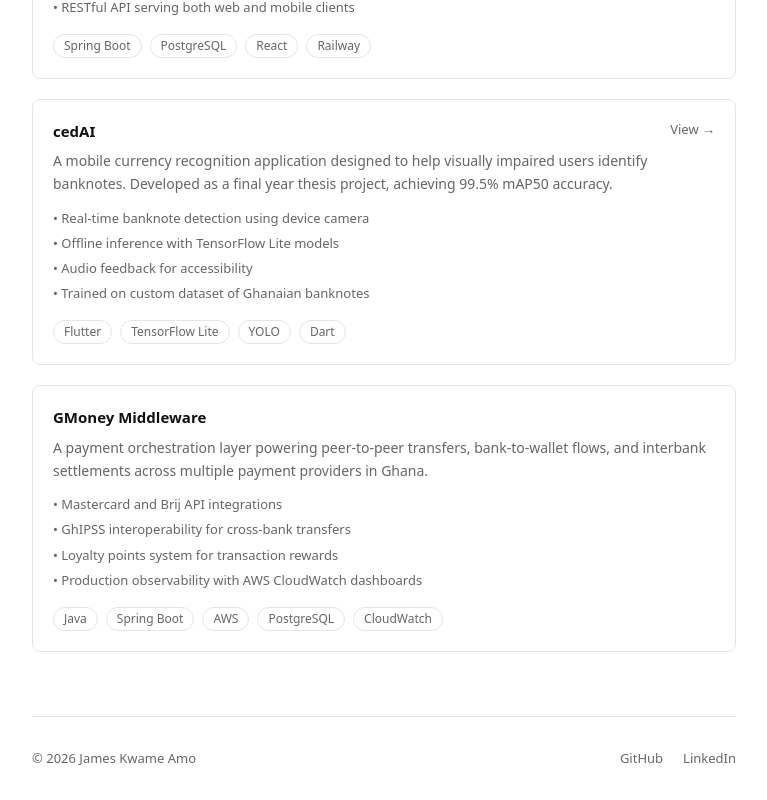
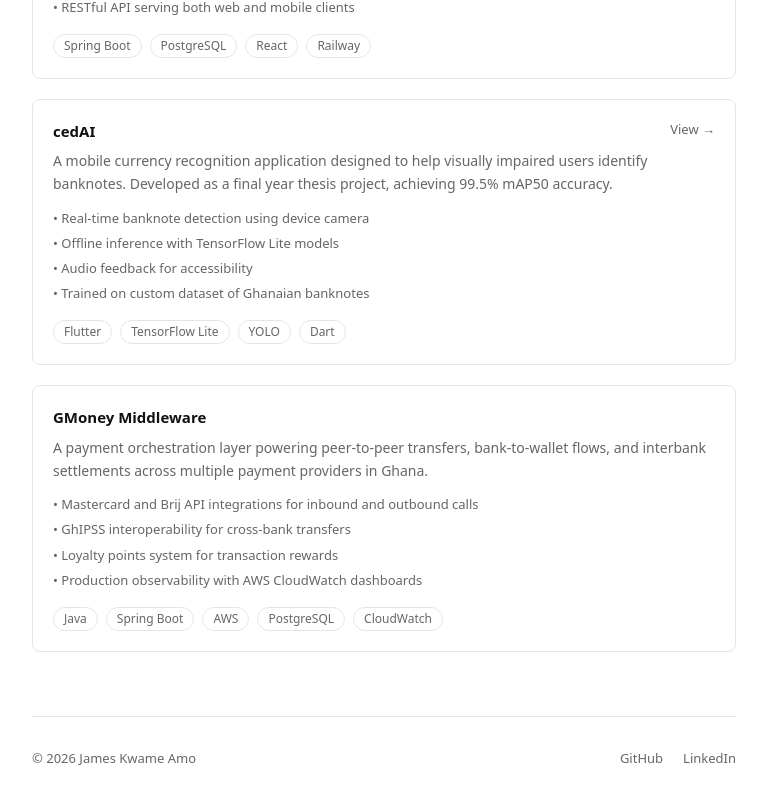
Before and after one commit to Amo95/kwameamo, a Next.js app: page /projects in a window 1280 px wide. Shown: the part 1029-1829 px from the top of the page, without its empty margins (256-1023 px from the left). Built offline with nearby package versions, Linux system fonts and the light colour scheme.

Commit message:
update projects page

```diff
--- a/src/app/projects/page.tsx
+++ b/src/app/projects/page.tsx
@@ -51,7 +51,7 @@ const projects = [
       "State machine workflows for multi-step verification processes",
       "RESTful API serving both web and mobile clients",
     ],
-    link: "https://github.com/amo95",
+    link: "https://anyigba.co",
   },
   {
     title: "cedAI",
@@ -64,7 +64,7 @@ const projects = [
       "Audio feedback for accessibility",
       "Trained on custom dataset of Ghanaian banknotes",
     ],
-    link: "https://github.com/amo95",
+    link: "https://github.com/cedai-gh/MOBILE-DEV",
   },
   {
     title: "GMoney Middleware",
@@ -72,7 +72,7 @@ const projects = [
       "A payment orchestration layer powering peer-to-peer transfers, bank-to-wallet flows, and interbank settlements across multiple payment providers in Ghana.",
     tech: ["Java", "Spring Boot", "AWS", "PostgreSQL", "CloudWatch"],
     features: [
-      "Mastercard and Brij API integrations",
+      "Mastercard and Brij API integrations for inbound and outbound calls",
       "GhIPSS interoperability for cross-bank transfers",
       "Loyalty points system for transaction rewards",
       "Production observability with AWS CloudWatch dashboards",
```
